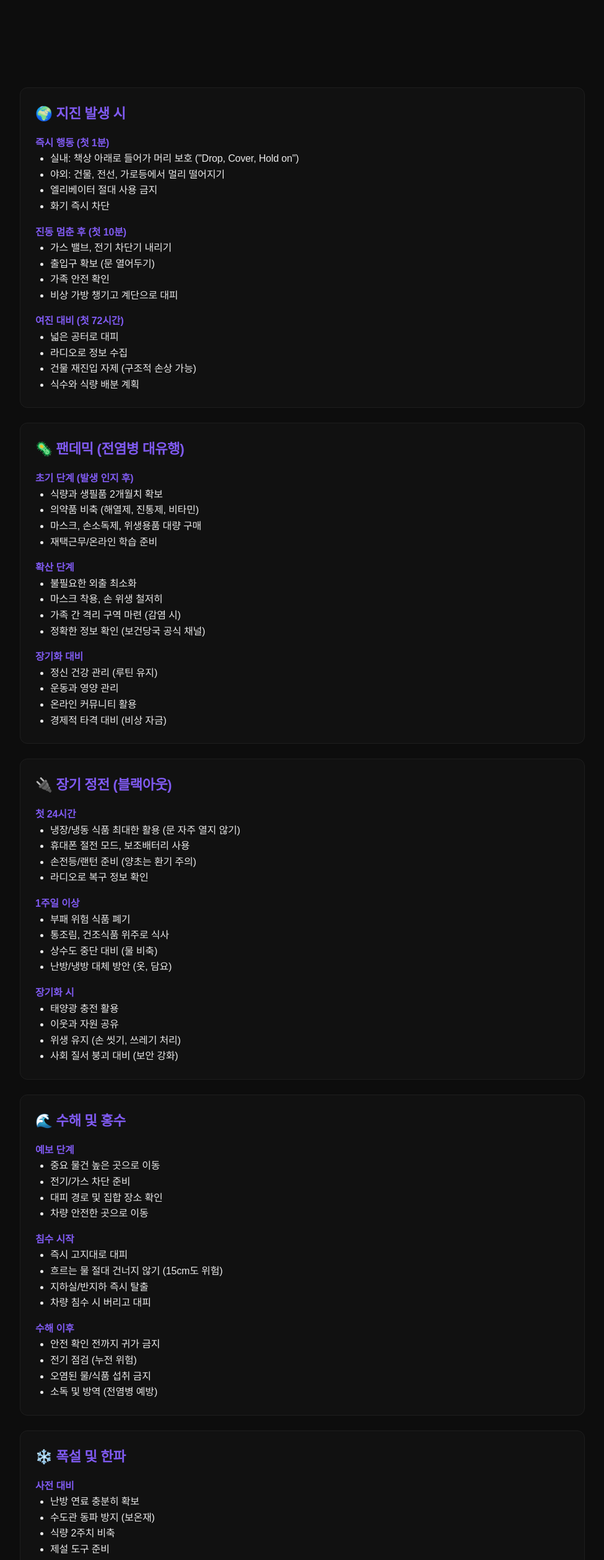
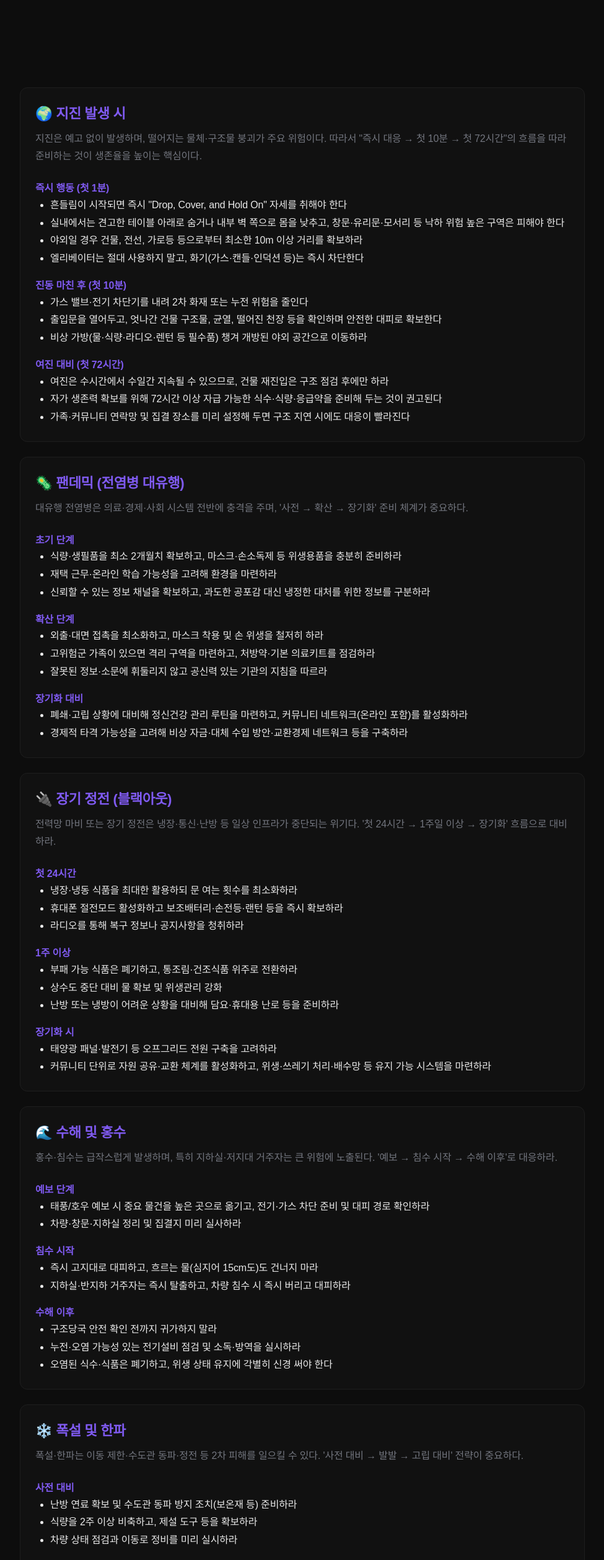
Before and after one commit to Aliasss/KDN, a plain HTML site: page scenario.html in a window 1280 px wide. Shown: the part 283-2800 px from the top of the page at 62% size, without its empty margins (152-1127 px from the left). Drawn offline with Linux system fonts and the light colour scheme; a web font is replaced by a local one.

Commit message:
Upgrade Scenarios page content with detailed disaster response strategies

```diff
--- a/scenario.html
+++ b/scenario.html
@@ -42,28 +42,30 @@
         <div class="card" style="margin-bottom: 1.5rem;">
           <h3>🌍 지진 발생 시</h3>
 
-          <h4 style="margin-top: 1rem; color: var(--accent);">즉시 행동 (첫 1분)</h4>
-          <ul style="margin-left: 1.5rem; margin-bottom: 1rem;">
-            <li>실내: 책상 아래로 들어가 머리 보호 ("Drop, Cover, Hold on")</li>
-            <li>야외: 건물, 전선, 가로등에서 멀리 떨어지기</li>
-            <li>엘리베이터 절대 사용 금지</li>
-            <li>화기 즉시 차단</li>
+          <p style="color: var(--subtle); margin-bottom: 1.5rem; line-height: 1.8;">
+            지진은 예고 없이 발생하며, 떨어지는 물체·구조물 붕괴가 주요 위험이다. 따라서 "즉시 대응 → 첫 10분 → 첫 72시간"의 흐름을 따라 준비하는 것이 생존율을 높이는 핵심이다.
+          </p>
+
+          <h4 style="margin-top: 1.5rem; color: var(--accent);">즉시 행동 (첫 1분)</h4>
+          <ul style="margin-left: 1.5rem; line-height: 1.8; margin-bottom: 1rem;">
+            <li>흔들림이 시작되면 즉시 "Drop, Cover, and Hold On" 자세를 취해야 한다</li>
+            <li>실내에서는 견고한 테이블 아래로 숨거나 내부 벽 쪽으로 몸을 낮추고, 창문·유리문·모서리 등 낙하 위험 높은 구역은 피해야 한다</li>
+            <li>야외일 경우 건물, 전선, 가로등 등으로부터 최소한 10m 이상 거리를 확보하라</li>
+            <li>엘리베이터는 절대 사용하지 말고, 화기(가스·캔들·인덕션 등)는 즉시 차단한다</li>
           </ul>
 
-          <h4 style="color: var(--accent);">진동 멈춘 후 (첫 10분)</h4>
-          <ul style="margin-left: 1.5rem; margin-bottom: 1rem;">
-            <li>가스 밸브, 전기 차단기 내리기</li>
-            <li>출입구 확보 (문 열어두기)</li>
-            <li>가족 안전 확인</li>
-            <li>비상 가방 챙기고 계단으로 대피</li>
+          <h4 style="color: var(--accent);">진동 마친 후 (첫 10분)</h4>
+          <ul style="margin-left: 1.5rem; line-height: 1.8; margin-bottom: 1rem;">
+            <li>가스 밸브·전기 차단기를 내려 2차 화재 또는 누전 위험을 줄인다</li>
+            <li>출입문을 열어두고, 엇나간 건물 구조물, 균열, 떨어진 천장 등을 확인하며 안전한 대피로 확보한다</li>
+            <li>비상 가방(물·식량·라디오·렌턴 등 필수품) 챙겨 개방된 야외 공간으로 이동하라</li>
           </ul>
 
           <h4 style="color: var(--accent);">여진 대비 (첫 72시간)</h4>
-          <ul style="margin-left: 1.5rem;">
-            <li>넓은 공터로 대피</li>
-            <li>라디오로 정보 수집</li>
-            <li>건물 재진입 자제 (구조적 손상 가능)</li>
-            <li>식수와 식량 배분 계획</li>
+          <ul style="margin-left: 1.5rem; line-height: 1.8;">
+            <li>여진은 수시간에서 수일간 지속될 수 있으므로, 건물 재진입은 구조 점검 후에만 하라</li>
+            <li>자가 생존력 확보를 위해 72시간 이상 자급 가능한 식수·식량·응급약을 준비해 두는 것이 권고된다</li>
+            <li>가족·커뮤니티 연락망 및 집결 장소를 미리 설정해 두면 구조 지연 시에도 대응이 빨라진다</li>
           </ul>
         </div>
 
@@ -71,28 +73,28 @@
         <div class="card" style="margin-bottom: 1.5rem;">
           <h3>🦠 팬데믹 (전염병 대유행)</h3>
 
-          <h4 style="margin-top: 1rem; color: var(--accent);">초기 단계 (발생 인지 후)</h4>
-          <ul style="margin-left: 1.5rem; margin-bottom: 1rem;">
-            <li>식량과 생필품 2개월치 확보</li>
-            <li>의약품 비축 (해열제, 진통제, 비타민)</li>
-            <li>마스크, 손소독제, 위생용품 대량 구매</li>
-            <li>재택근무/온라인 학습 준비</li>
+          <p style="color: var(--subtle); margin-bottom: 1.5rem; line-height: 1.8;">
+            대유행 전염병은 의료·경제·사회 시스템 전반에 충격을 주며, '사전 → 확산 → 장기화' 준비 체계가 중요하다.
+          </p>
+
+          <h4 style="margin-top: 1.5rem; color: var(--accent);">초기 단계</h4>
+          <ul style="margin-left: 1.5rem; line-height: 1.8; margin-bottom: 1rem;">
+            <li>식량·생필품을 최소 2개월치 확보하고, 마스크·손소독제 등 위생용품을 충분히 준비하라</li>
+            <li>재택 근무·온라인 학습 가능성을 고려해 환경을 마련하라</li>
+            <li>신뢰할 수 있는 정보 채널을 확보하고, 과도한 공포감 대신 냉정한 대처를 위한 정보를 구분하라</li>
           </ul>
 
           <h4 style="color: var(--accent);">확산 단계</h4>
-          <ul style="margin-left: 1.5rem; margin-bottom: 1rem;">
-            <li>불필요한 외출 최소화</li>
-            <li>마스크 착용, 손 위생 철저히</li>
-            <li>가족 간 격리 구역 마련 (감염 시)</li>
-            <li>정확한 정보 확인 (보건당국 공식 채널)</li>
+          <ul style="margin-left: 1.5rem; line-height: 1.8; margin-bottom: 1rem;">
+            <li>외출·대면 접촉을 최소화하고, 마스크 착용 및 손 위생을 철저히 하라</li>
+            <li>고위험군 가족이 있으면 격리 구역을 마련하고, 처방약·기본 의료키트를 점검하라</li>
+            <li>잘못된 정보·소문에 휘둘리지 않고 공신력 있는 기관의 지침을 따르라</li>
           </ul>
 
           <h4 style="color: var(--accent);">장기화 대비</h4>
-          <ul style="margin-left: 1.5rem;">
-            <li>정신 건강 관리 (루틴 유지)</li>
-            <li>운동과 영양 관리</li>
-            <li>온라인 커뮤니티 활용</li>
-            <li>경제적 타격 대비 (비상 자금)</li>
+          <ul style="margin-left: 1.5rem; line-height: 1.8;">
+            <li>폐쇄·고립 상황에 대비해 정신건강 관리 루틴을 마련하고, 커뮤니티 네트워크(온라인 포함)를 활성화하라</li>
+            <li>경제적 타격 가능성을 고려해 비상 자금·대체 수입 방안·교환경제 네트워크 등을 구축하라</li>
           </ul>
         </div>
 
@@ -100,28 +102,28 @@
         <div class="card" style="margin-bottom: 1.5rem;">
           <h3>🔌 장기 정전 (블랙아웃)</h3>
 
-          <h4 style="margin-top: 1rem; color: var(--accent);">첫 24시간</h4>
-          <ul style="margin-left: 1.5rem; margin-bottom: 1rem;">
-            <li>냉장/냉동 식품 최대한 활용 (문 자주 열지 않기)</li>
-            <li>휴대폰 절전 모드, 보조배터리 사용</li>
-            <li>손전등/랜턴 준비 (양초는 환기 주의)</li>
-            <li>라디오로 복구 정보 확인</li>
+          <p style="color: var(--subtle); margin-bottom: 1.5rem; line-height: 1.8;">
+            전력망 마비 또는 장기 정전은 냉장·통신·난방 등 일상 인프라가 중단되는 위기다. '첫 24시간 → 1주일 이상 → 장기화' 흐름으로 대비하라.
+          </p>
+
+          <h4 style="margin-top: 1.5rem; color: var(--accent);">첫 24시간</h4>
+          <ul style="margin-left: 1.5rem; line-height: 1.8; margin-bottom: 1rem;">
+            <li>냉장·냉동 식품을 최대한 활용하되 문 여는 횟수를 최소화하라</li>
+            <li>휴대폰 절전모드 활성화하고 보조배터리·손전등·랜턴 등을 즉시 확보하라</li>
+            <li>라디오를 통해 복구 정보나 공지사항을 청취하라</li>
           </ul>
 
-          <h4 style="color: var(--accent);">1주일 이상</h4>
-          <ul style="margin-left: 1.5rem; margin-bottom: 1rem;">
-            <li>부패 위험 식품 폐기</li>
-            <li>통조림, 건조식품 위주로 식사</li>
-            <li>상수도 중단 대비 (물 비축)</li>
-            <li>난방/냉방 대체 방안 (옷, 담요)</li>
+          <h4 style="color: var(--accent);">1주 이상</h4>
+          <ul style="margin-left: 1.5rem; line-height: 1.8; margin-bottom: 1rem;">
+            <li>부패 가능 식품은 폐기하고, 통조림·건조식품 위주로 전환하라</li>
+            <li>상수도 중단 대비 물 확보 및 위생관리 강화</li>
+            <li>난방 또는 냉방이 어려운 상황을 대비해 담요·휴대용 난로 등을 준비하라</li>
           </ul>
 
           <h4 style="color: var(--accent);">장기화 시</h4>
-          <ul style="margin-left: 1.5rem;">
-            <li>태양광 충전 활용</li>
-            <li>이웃과 자원 공유</li>
-            <li>위생 유지 (손 씻기, 쓰레기 처리)</li>
-            <li>사회 질서 붕괴 대비 (보안 강화)</li>
+          <ul style="margin-left: 1.5rem; line-height: 1.8;">
+            <li>태양광 패널·발전기 등 오프그리드 전원 구축을 고려하라</li>
+            <li>커뮤니티 단위로 자원 공유·교환 체계를 활성화하고, 위생·쓰레기 처리·배수망 등 유지 가능 시스템을 마련하라</li>
           </ul>
         </div>
 
@@ -129,28 +131,27 @@
         <div class="card" style="margin-bottom: 1.5rem;">
           <h3>🌊 수해 및 홍수</h3>
 
-          <h4 style="margin-top: 1rem; color: var(--accent);">예보 단계</h4>
-          <ul style="margin-left: 1.5rem; margin-bottom: 1rem;">
-            <li>중요 물건 높은 곳으로 이동</li>
-            <li>전기/가스 차단 준비</li>
-            <li>대피 경로 및 집합 장소 확인</li>
-            <li>차량 안전한 곳으로 이동</li>
+          <p style="color: var(--subtle); margin-bottom: 1.5rem; line-height: 1.8;">
+            홍수·침수는 급작스럽게 발생하며, 특히 지하실·저지대 거주자는 큰 위험에 노출된다. '예보 → 침수 시작 → 수해 이후'로 대응하라.
+          </p>
+
+          <h4 style="margin-top: 1.5rem; color: var(--accent);">예보 단계</h4>
+          <ul style="margin-left: 1.5rem; line-height: 1.8; margin-bottom: 1rem;">
+            <li>태풍/호우 예보 시 중요 물건을 높은 곳으로 옮기고, 전기·가스 차단 준비 및 대피 경로 확인하라</li>
+            <li>차량·창문·지하실 정리 및 집결지 미리 실사하라</li>
           </ul>
 
           <h4 style="color: var(--accent);">침수 시작</h4>
-          <ul style="margin-left: 1.5rem; margin-bottom: 1rem;">
-            <li>즉시 고지대로 대피</li>
-            <li>흐르는 물 절대 건너지 않기 (15cm도 위험)</li>
-            <li>지하실/반지하 즉시 탈출</li>
-            <li>차량 침수 시 버리고 대피</li>
+          <ul style="margin-left: 1.5rem; line-height: 1.8; margin-bottom: 1rem;">
+            <li>즉시 고지대로 대피하고, 흐르는 물(심지어 15cm도)도 건너지 마라</li>
+            <li>지하실·반지하 거주자는 즉시 탈출하고, 차량 침수 시 즉시 버리고 대피하라</li>
           </ul>
 
           <h4 style="color: var(--accent);">수해 이후</h4>
-          <ul style="margin-left: 1.5rem;">
-            <li>안전 확인 전까지 귀가 금지</li>
-            <li>전기 점검 (누전 위험)</li>
-            <li>오염된 물/식품 섭취 금지</li>
-            <li>소독 및 방역 (전염병 예방)</li>
+          <ul style="margin-left: 1.5rem; line-height: 1.8;">
+            <li>구조당국 안전 확인 전까지 귀가하지 말라</li>
+            <li>누전·오염 가능성 있는 전기설비 점검 및 소독·방역을 실시하라</li>
+            <li>오염된 식수·식품은 폐기하고, 위생 상태 유지에 각별히 신경 써야 한다</li>
           </ul>
         </div>
 
@@ -158,28 +159,29 @@
         <div class="card" style="margin-bottom: 1.5rem;">
           <h3>❄️ 폭설 및 한파</h3>
 
-          <h4 style="margin-top: 1rem; color: var(--accent);">사전 대비</h4>
-          <ul style="margin-left: 1.5rem; margin-bottom: 1rem;">
-            <li>난방 연료 충분히 확보</li>
-            <li>수도관 동파 방지 (보온재)</li>
-            <li>식량 2주치 비축</li>
-            <li>제설 도구 준비</li>
+          <p style="color: var(--subtle); margin-bottom: 1.5rem; line-height: 1.8;">
+            폭설·한파는 이동 제한·수도관 동파·정전 등 2차 피해를 일으킬 수 있다. '사전 대비 → 발발 → 고립 대비' 전략이 중요하다.
+          </p>
+
+          <h4 style="margin-top: 1.5rem; color: var(--accent);">사전 대비</h4>
+          <ul style="margin-left: 1.5rem; line-height: 1.8; margin-bottom: 1rem;">
+            <li>난방 연료 확보 및 수도관 동파 방지 조치(보온재 등) 준비하라</li>
+            <li>식량을 2주 이상 비축하고, 제설 도구 등을 확보하라</li>
+            <li>차량 상태 점검과 이동로 정비를 미리 실시하라</li>
           </ul>
 
-          <h4 style="color: var(--accent);">폭설 시</h4>
-          <ul style="margin-left: 1.5rem; margin-bottom: 1rem;">
-            <li>불필요한 외출 금지</li>
-            <li>고립 대비 (통신 수단 확보)</li>
-            <li>낙상 주의 (빙판길)</li>
-            <li>일산화탄소 중독 주의 (환기)</li>
+          <h4 style="color: var(--accent);">폭설/한파 시</h4>
+          <ul style="margin-left: 1.5rem; line-height: 1.8; margin-bottom: 1rem;">
+            <li>외출을 금지하고 실내 체류 위주로 대응하라</li>
+            <li>낙상 위험이 높은 빙판길을 주의하고, 일산화탄소 중독 위험이 있는 난방기구 사용 시 환기를 충분히 하라</li>
+            <li>동상·저체온증 증상을 확인하고, 혼자 있지 말라</li>
           </ul>
 
-          <h4 style="color: var(--accent);">한파 대응</h4>
-          <ul style="margin-left: 1.5rem;">
-            <li>겹겹이 입기 (보온 효과)</li>
-            <li>따뜻한 음료 섭취</li>
-            <li>동상/저체온증 증상 확인</li>
-            <li>혼자 있지 않기 (상호 체크)</li>
+          <h4 style="color: var(--accent);">고립 대비</h4>
+          <ul style="margin-left: 1.5rem; line-height: 1.8;">
+            <li>자가발전기·보조배터리 준비 및 통신망 점검</li>
+            <li>이웃·커뮤니티와 연락망을 확보하고, 자원 공유 체계를 활성화하라</li>
+            <li>장기 외출 불가 상태 대비해 식수·식량 확보 수준을 높여라</li>
           </ul>
         </div>
 
@@ -187,28 +189,27 @@
         <div class="card">
           <h3>💸 경제 위기 및 금융 붕괴</h3>
 
-          <h4 style="margin-top: 1rem; color: var(--accent);">조기 징후 감지</h4>
-          <ul style="margin-left: 1.5rem; margin-bottom: 1rem;">
-            <li>급격한 물가 상승</li>
-            <li>은행 예금 인출 제한</li>
-            <li>화폐 가치 급락</li>
-            <li>필수품 품귀 현상</li>
+          <p style="color: var(--subtle); margin-bottom: 1.5rem; line-height: 1.8;">
+            경제 위기·금융 붕괴는 거래 시스템·화폐 가치·사회 신뢰 기반을 흔드는 재난이다. 조기 징후 인식과 대응 체계가 필수적이다.
+          </p>
+
+          <h4 style="margin-top: 1.5rem; color: var(--accent);">조기 징후 감지</h4>
+          <ul style="margin-left: 1.5rem; line-height: 1.8; margin-bottom: 1rem;">
+            <li>급격한 물가 상승, 은행 예금 인출 제한, 화폐 가치 급락, 필수품 품귀 현상 등이 위험 신호다</li>
+            <li>금융 시스템 외에도 사회 인프라·공공서비스 붕괴 가능성까지 대비하라</li>
           </ul>
 
           <h4 style="color: var(--accent);">즉시 대응</h4>
-          <ul style="margin-left: 1.5rem; margin-bottom: 1rem;">
-            <li>현금 인출 (적정량)</li>
-            <li>필수품 확보 (식량, 의약품)</li>
-            <li>자산 다변화 (금, 외화, 실물)</li>
-            <li>부채 정리 계획</li>
+          <ul style="margin-left: 1.5rem; line-height: 1.8; margin-bottom: 1rem;">
+            <li>적정 현금을 인출하고, 식량·의약품 등 필수품을 확보하라</li>
+            <li>자산 다변화(금·외화·실물 자산)와 부채 정리 계획을 수립하라</li>
           </ul>
 
           <h4 style="color: var(--accent);">장기 전략</h4>
-          <ul style="margin-left: 1.5rem;">
-            <li>자급자족 능력 강화</li>
-            <li>기술/재능 기반 물물교환</li>
-            <li>지역 공동체 협력</li>
-            <li>정신적 회복력 유지</li>
+          <ul style="margin-left: 1.5rem; line-height: 1.8;">
+            <li>자급자족 능력(농업·에너지·기술) 강화를 목표로 삼으라</li>
+            <li>기술·재능 기반 물물교환 체계 및 지역 공동체 협력 시스템을 구축하라</li>
+            <li>불확실성 시대에 '정신적 회복력'이 경쟁력이 된다</li>
           </ul>
         </div>
       </div>
@@ -242,11 +243,11 @@
         <div class="card" style="background: var(--line); border: none;">
           <h4 style="color: var(--accent); margin-bottom: 0.5rem;">💡 대피시설 이용 팁</h4>
           <ul style="margin-left: 1.5rem; line-height: 1.8;">
-            <li>평소에 집, 직장, 학교 주변 대피시설 위치를 미리 확인하세요</li>
-            <li>가족과 함께 대피 경로를 사전에 점검하고 연습하세요</li>
-            <li>대피시설마다 수용 인원과 시설 종류가 다를 수 있습니다</li>
-            <li>재난 유형별로 적절한 대피시설이 다를 수 있으니 확인하세요</li>
-            <li>비상 연락망과 대피시설 정보를 종이에 적어 보관하세요</li>
+            <li>집·직장·학교 인근의 대피시설 위치를 사전에 확인하라</li>
+            <li>대피시설까지 이동 경로 및 소요 시간을 미리 점검하라</li>
+            <li>재난 유형별로 적합한 시설(예: 홍수→고지대, 지진→넓은 야외 공간)을 확인하라</li>
+            <li>대피 시 자원·비상 연락망·개인 준비물 등이 포함된 체크리스트를 활용하라</li>
+            <li>지도 정보를 종이 또는 오프라인 저장 형태로도 확보해 통신이 단절되어도 확인 가능하게 하라</li>
           </ul>
         </div>
       </div>
```
